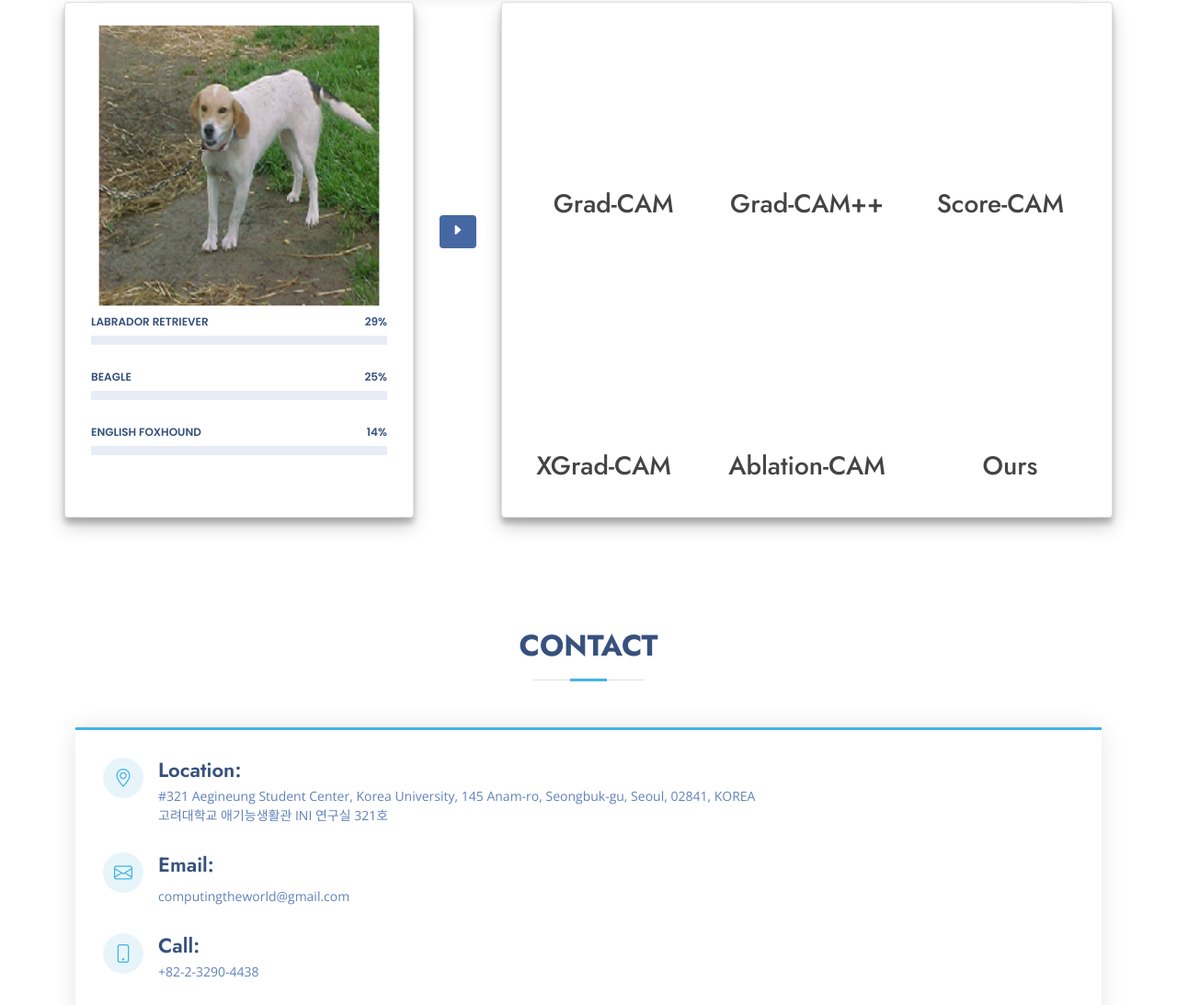
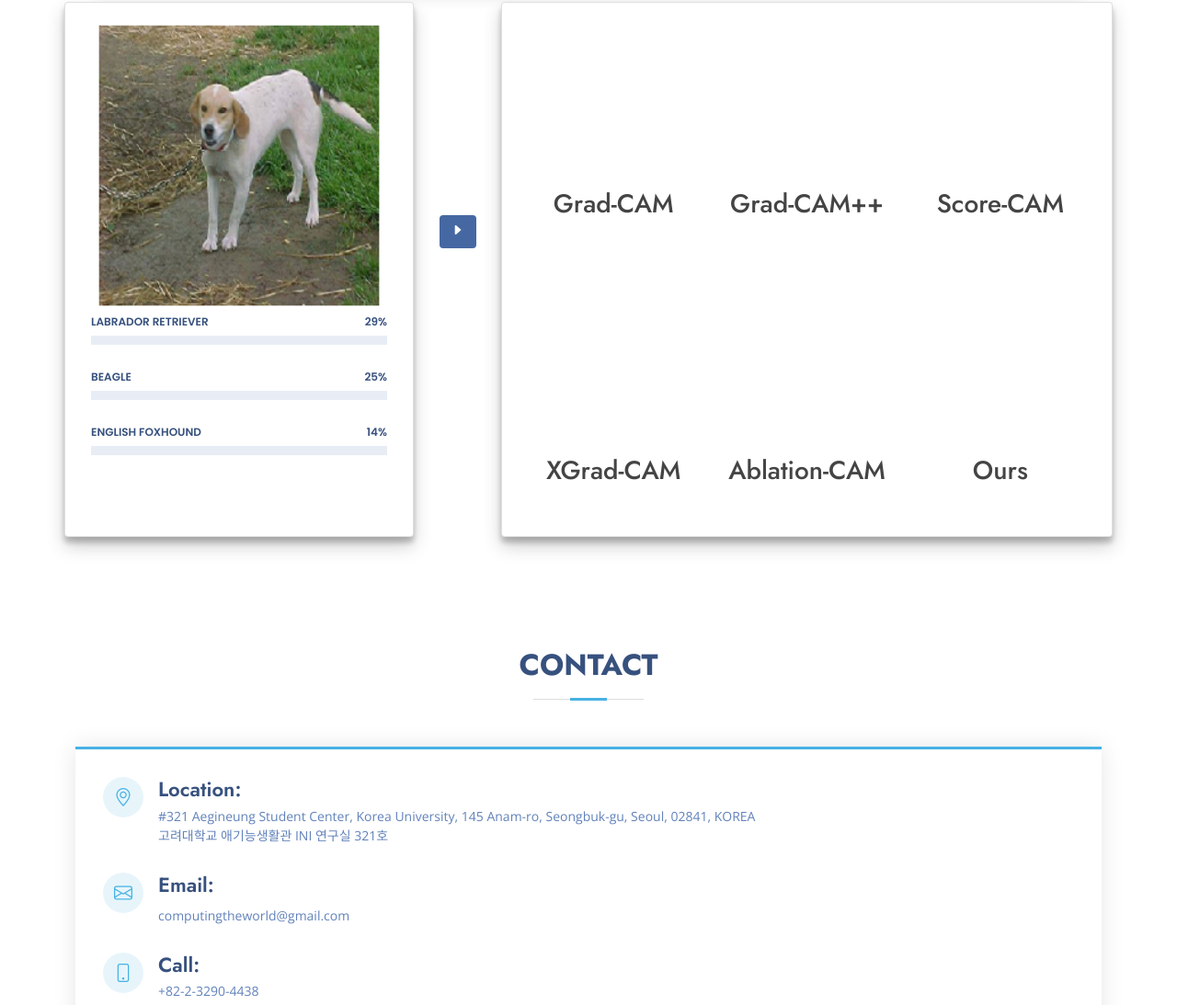
Before and after one commit to JaeEunJang/FGGrad-CAM, a plain HTML site: page index.html in a window 1280 px wide. Shown: the part 1086-2179 px from the top of the page at 92% size. Drawn offline with nearby package versions, Linux system fonts and the light colour scheme.

Commit message:
Update index.html
i added "the padding 16px" code at "row portfolio-container"

```diff
--- a/index.html
+++ b/index.html
@@ -513,7 +513,7 @@
 
               </div>
 
-              <div class="row portfolio-container" data-aos="zoom-in">
+              <div class="row portfolio-container" data-aos="zoom-in" style="padding:16px">
 
                 <div class="col-lg-4 col-md-5 portfolio-item filter-card">
                   <div class="portfolio-img col-lg-12">
```
